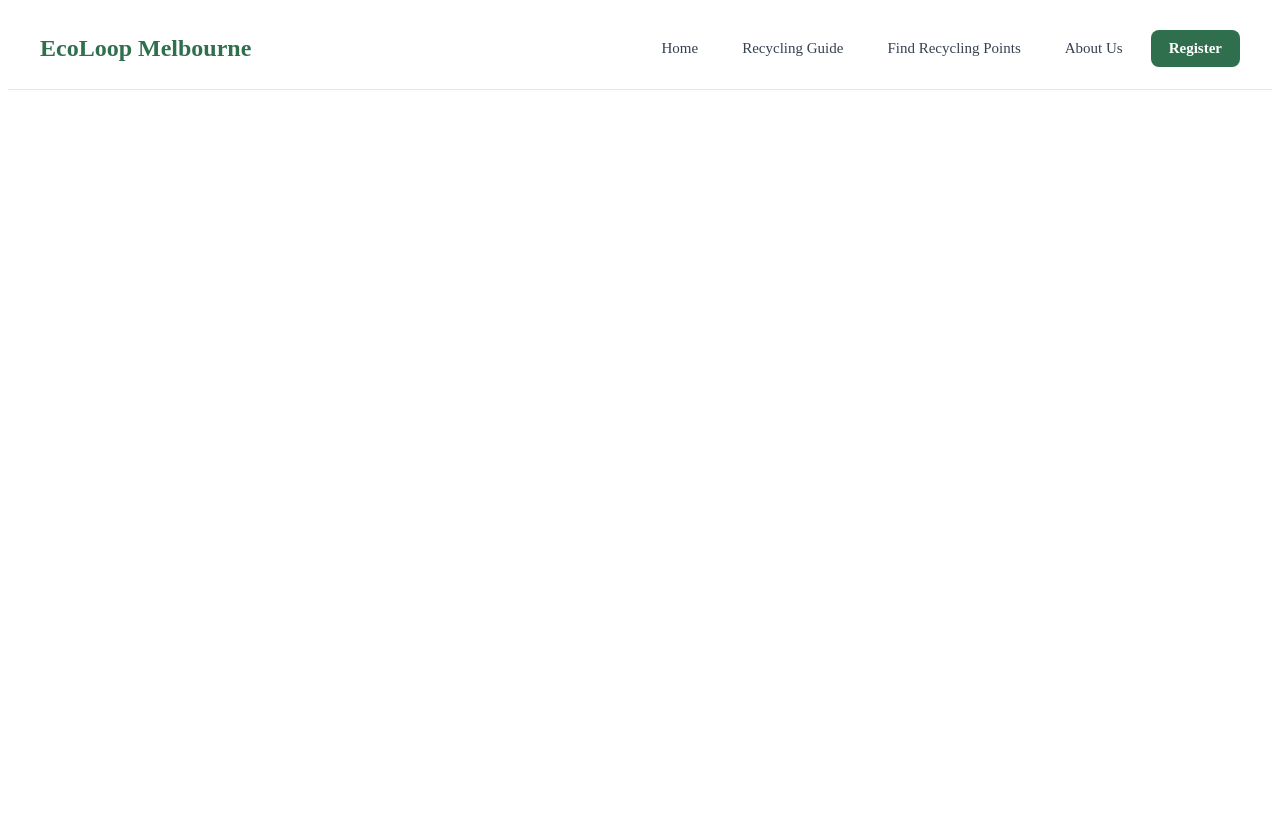
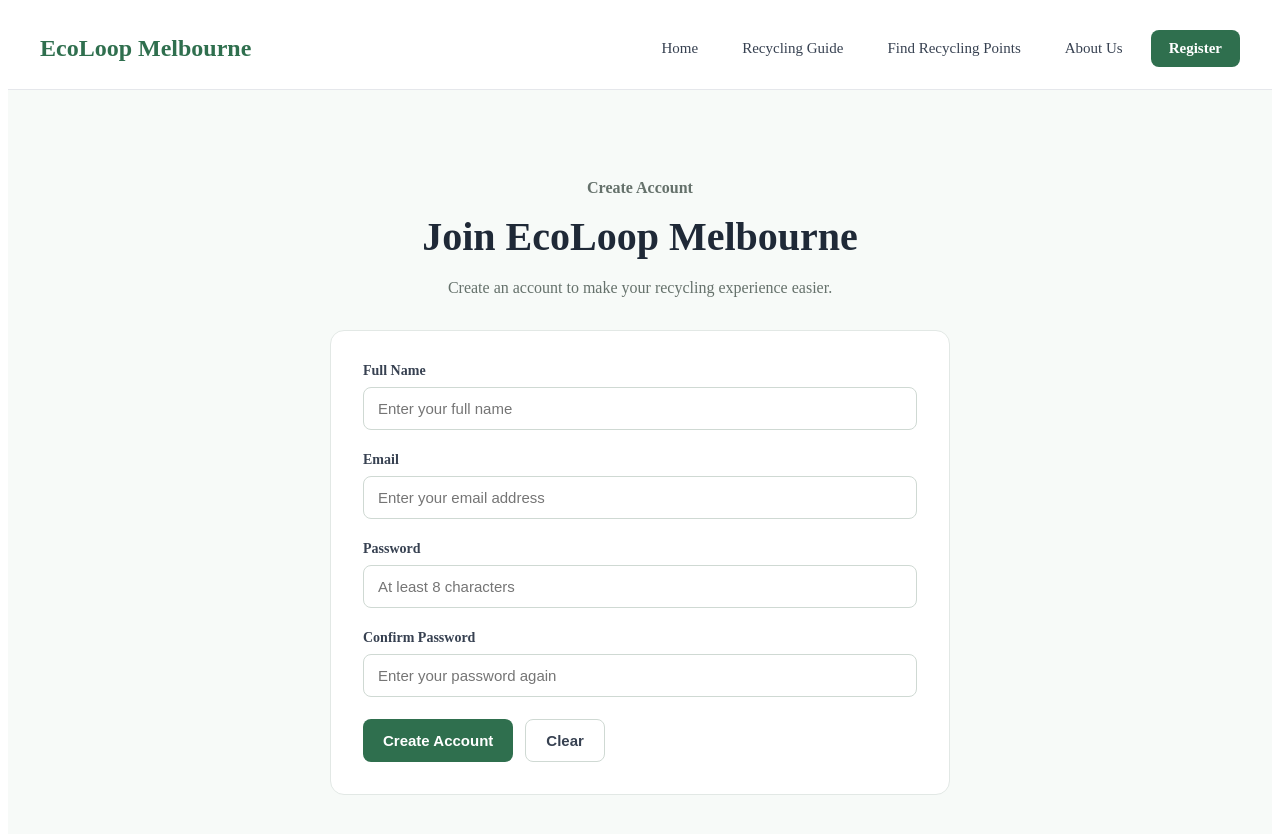
Before and after one commit to xyin0032-ui/ecoloop-melbourne, a Vue app: page /register in a window 1280 px wide. Shown: the top 834 px of the page. Before the commit the page ends 800 px from the top, so only its background shows below. Built offline with nearby package versions, Linux system fonts and the light colour scheme.

Commit message:
Add registration form validation

```diff
--- a/src/router/index.js
+++ b/src/router/index.js
@@ -3,6 +3,7 @@ import { createRouter, createWebHistory } from 'vue-router'
 import HomeView from '../views/HomeView.vue'
 import RecyclingGuideView from '../views/RecyclingGuideView.vue'
 import RecyclingPointsView from '../views/RecyclingPointsView.vue'
+import RegisterView from '../views/RegisterView.vue'
 
 const router = createRouter({
   history: createWebHistory(import.meta.env.BASE_URL),
@@ -23,6 +24,11 @@ const router = createRouter({
       name: 'recycling-points',
       component: RecyclingPointsView,
     },
+    {
+      path: '/register',
+      name: 'register',
+      component: RegisterView,
+    },
   ],
 })
 
--- a/src/views/HomeView.vue
+++ b/src/views/HomeView.vue
@@ -29,7 +29,7 @@ import { RouterLink } from 'vue-router'
 
     <section class="features">
       <div class="feature-card">
-        <div class="icon">♻️♻️♻️</div>
+        <div class="icon">♻️</div>
         <h2>Recycling Guide</h2>
         <p>
           Check how common household waste such as batteries, glass and e-waste should be recycled.
@@ -37,7 +37,7 @@ import { RouterLink } from 'vue-router'
       </div>
 
       <div class="feature-card">
-        <div class="icon">📍</div>
+        <div class="icon">📍📍</div>
         <h2>Find Recycling Points</h2>
         <p>
           Search recycling locations and view useful information such as accepted waste and opening hours.
--- /dev/null
+++ b/src/views/RegisterView.vue
@@ -0,0 +1,310 @@
+<script setup>
+import { reactive, ref } from 'vue'
+
+const form = reactive({
+  fullName: '',
+  email: '',
+  password: '',
+  confirmPassword: '',
+})
+
+const errors = reactive({
+  fullName: '',
+  email: '',
+  password: '',
+  confirmPassword: '',
+})
+
+const successMessage = ref('')
+
+function validateForm() {
+  errors.fullName = ''
+  errors.email = ''
+  errors.password = ''
+  errors.confirmPassword = ''
+  successMessage.value = ''
+
+  let isValid = true
+
+  if (!form.fullName.trim()) {
+    errors.fullName = 'Please enter your full name.'
+    isValid = false
+  }
+
+  const emailPattern = /^[^\s@]+@[^\s@]+\.[^\s@]+$/
+
+  if (!form.email.trim()) {
+    errors.email = 'Please enter your email address.'
+    isValid = false
+  } else if (!emailPattern.test(form.email)) {
+    errors.email = 'Please enter a valid email address.'
+    isValid = false
+  }
+
+  if (!form.password) {
+    errors.password = 'Please enter a password.'
+    isValid = false
+  } else if (form.password.length < 8) {
+    errors.password = 'Password must be at least 8 characters.'
+    isValid = false
+  }
+
+  if (!form.confirmPassword) {
+    errors.confirmPassword = 'Please confirm your password.'
+    isValid = false
+  } else if (form.confirmPassword !== form.password) {
+    errors.confirmPassword = 'Passwords do not match.'
+    isValid = false
+  }
+
+  if (isValid) {
+    successMessage.value = 'Account created successfully!'
+  }
+}
+
+function clearForm() {
+  form.fullName = ''
+  form.email = ''
+  form.password = ''
+  form.confirmPassword = ''
+
+  errors.fullName = ''
+  errors.email = ''
+  errors.password = ''
+  errors.confirmPassword = ''
+
+  successMessage.value = ''
+}
+</script>
+
+<template>
+  <main class="register-page">
+    <section class="register-container">
+      <div class="register-header">
+        <p class="eyebrow">Create Account</p>
+        <h1>Join EcoLoop Melbourne</h1>
+
+        <p>
+          Create an account to make your recycling experience easier.
+        </p>
+      </div>
+
+      <form class="register-form" @submit.prevent="validateForm">
+        <div class="form-group">
+          <label for="fullName">Full Name</label>
+
+          <input
+            id="fullName"
+            v-model="form.fullName"
+            type="text"
+            placeholder="Enter your full name"
+          />
+
+          <p v-if="errors.fullName" class="error-message">
+            {{ errors.fullName }}
+          </p>
+        </div>
+
+        <div class="form-group">
+          <label for="email">Email</label>
+
+          <input
+            id="email"
+            v-model="form.email"
+            type="text"
+            placeholder="Enter your email address"
+          />
+
+          <p v-if="errors.email" class="error-message">
+            {{ errors.email }}
+          </p>
+        </div>
+
+        <div class="form-group">
+          <label for="password">Password</label>
+
+          <input
+            id="password"
+            v-model="form.password"
+            type="password"
+            placeholder="At least 8 characters"
+          />
+
+          <p v-if="errors.password" class="error-message">
+            {{ errors.password }}
+          </p>
+        </div>
+
+        <div class="form-group">
+          <label for="confirmPassword">Confirm Password</label>
+
+          <input
+            id="confirmPassword"
+            v-model="form.confirmPassword"
+            type="password"
+            placeholder="Enter your password again"
+          />
+
+          <p v-if="errors.confirmPassword" class="error-message">
+            {{ errors.confirmPassword }}
+          </p>
+        </div>
+
+        <p v-if="successMessage" class="success-message">
+          {{ successMessage }}
+        </p>
+
+        <div class="form-actions">
+          <button type="submit" class="create-button">
+            Create Account
+          </button>
+
+          <button type="button" class="clear-button" @click="clearForm">
+            Clear
+          </button>
+        </div>
+      </form>
+    </section>
+  </main>
+</template>
+
+<style scoped>
+.register-page {
+  min-height: calc(100vh - 90px);
+  padding: 70px 24px;
+  background-color: #f7faf8;
+}
+
+.register-container {
+  max-width: 620px;
+  margin: 0 auto;
+}
+
+.register-header {
+  margin-bottom: 30px;
+  text-align: center;
+}
+
+.eyebrow {
+  margin-bottom: 12px;
+  color: #2f6f4e;
+  font-weight: 700;
+}
+
+.register-header h1 {
+  margin: 0;
+  color: #1f2937;
+  font-size: 40px;
+}
+
+.register-header p {
+  margin-top: 15px;
+  color: #65716b;
+  line-height: 1.6;
+}
+
+.register-form {
+  padding: 32px;
+  border: 1px solid #e2e8e5;
+  border-radius: 14px;
+  background-color: #ffffff;
+}
+
+.form-group {
+  margin-bottom: 22px;
+}
+
+.form-group label {
+  display: block;
+  margin-bottom: 8px;
+  color: #374151;
+  font-size: 14px;
+  font-weight: 600;
+}
+
+.form-group input {
+  width: 100%;
+  box-sizing: border-box;
+  padding: 12px 14px;
+  border: 1px solid #cfd9d3;
+  border-radius: 8px;
+  font-size: 15px;
+  outline: none;
+}
+
+.form-group input:focus {
+  border-color: #2f6f4e;
+}
+
+.error-message {
+  margin: 7px 0 0;
+  color: #b42318;
+  font-size: 13px;
+}
+
+.success-message {
+  margin-bottom: 20px;
+  padding: 12px 14px;
+  border-radius: 8px;
+  background-color: #edf7f1;
+  color: #2f6f4e;
+  font-weight: 600;
+}
+
+.form-actions {
+  display: flex;
+  gap: 12px;
+}
+
+.create-button,
+.clear-button {
+  padding: 12px 20px;
+  border-radius: 8px;
+  cursor: pointer;
+  font-size: 15px;
+  font-weight: 600;
+}
+
+.create-button {
+  border: none;
+  background-color: #2f6f4e;
+  color: #ffffff;
+}
+
+.create-button:hover {
+  background-color: #24583e;
+}
+
+.clear-button {
+  border: 1px solid #cfd9d3;
+  background-color: #ffffff;
+  color: #374151;
+}
+
+.clear-button:hover {
+  background-color: #f3f5f4;
+}
+
+@media (max-width: 576px) {
+  .register-page {
+    padding: 50px 20px;
+  }
+
+  .register-header h1 {
+    font-size: 33px;
+  }
+
+  .register-form {
+    padding: 22px;
+  }
+
+  .form-actions {
+    flex-direction: column;
+  }
+
+  .create-button,
+  .clear-button {
+    width: 100%;
+  }
+}
+</style>
```
